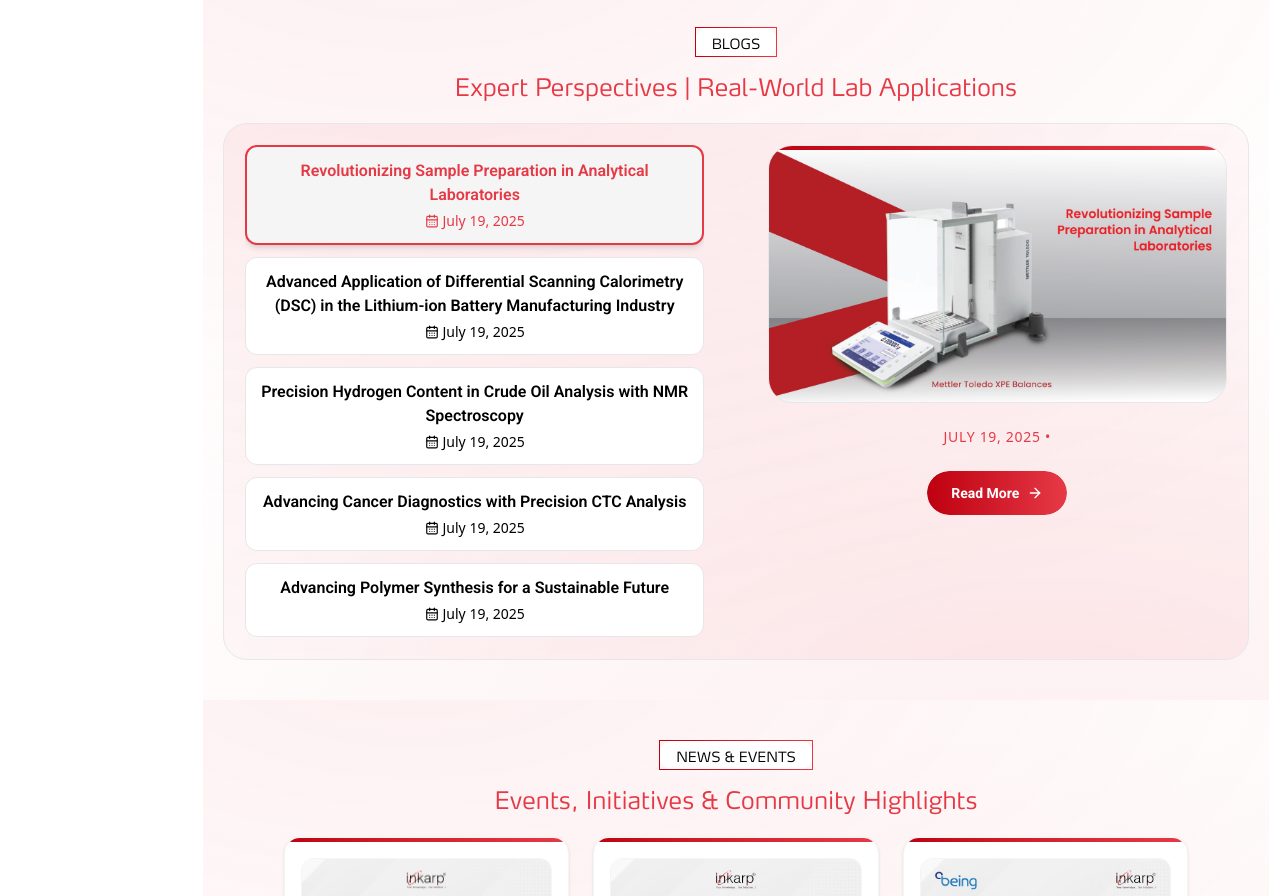
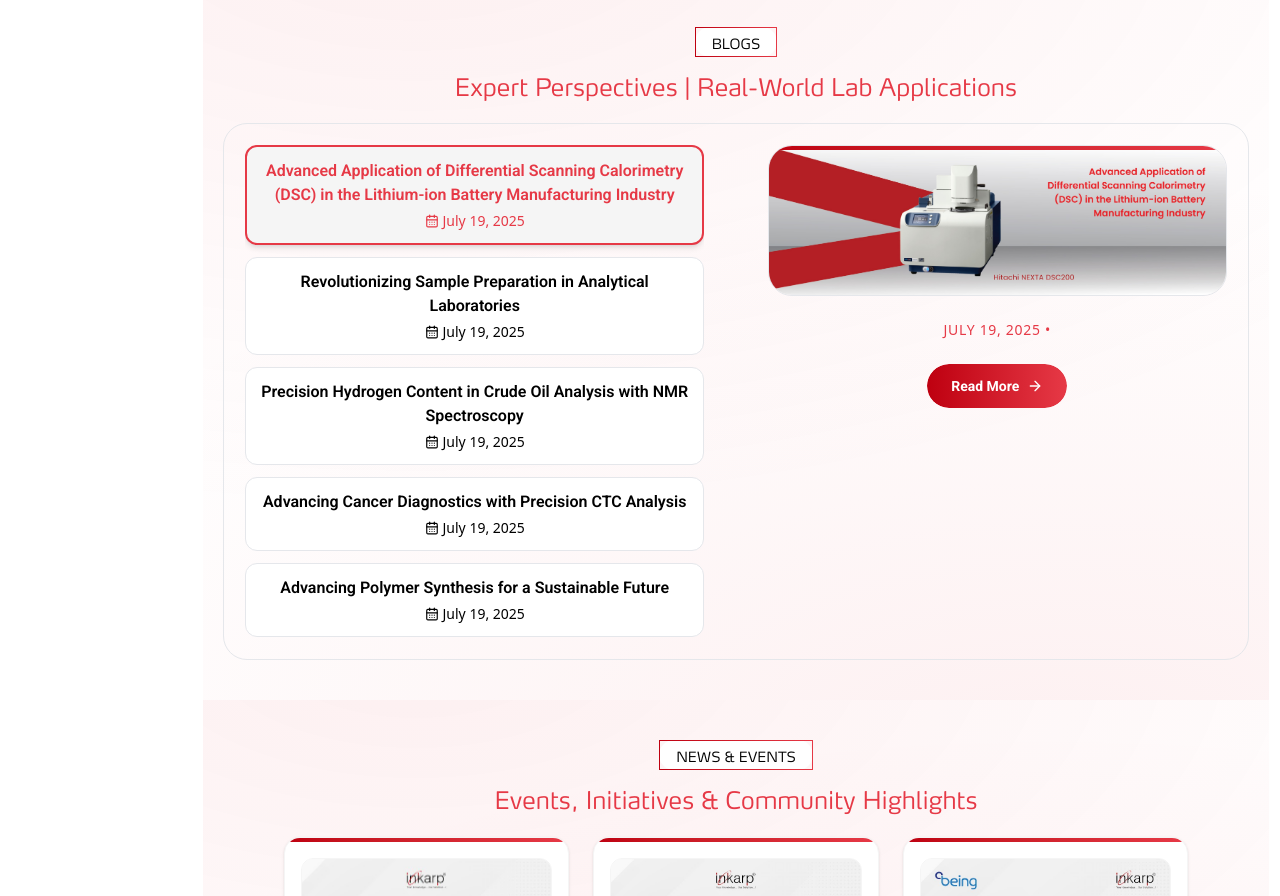
Before and after one commit to Inkarp/inkarppersonal, a React (Vite) app in the folder fronted-inkarp/: page / in a window 1280 px wide. Shown: the part 5922-6818 px from the top of the page. Built offline with nearby package versions, Linux system fonts and the light colour scheme.

Commit message:
Same but change the homeblogs section

```diff
--- a/fronted-inkarp/src/components/pages/Home/HomeBlogs.jsx
+++ b/fronted-inkarp/src/components/pages/Home/HomeBlogs.jsx
@@ -47,7 +47,7 @@ export default function HomeBlogs() {
         initial={{ opacity: 0, y: 20 }}
         animate={{ opacity: 1, y: 0 }}
         transition={{ duration: 0.45 }}
-        className="mt-6 rounded-3xl p-[1.5px] border border-gray-200 bg-[radial-gradient(1200px_600px_at_20%_-10%,rgba(230,57,70,0.08),transparent),radial-gradient(1200px_600px_at_80%_110%,rgba(230,57,70,0.08),transparent)]"
+        className="mt-6 rounded-3xl p-[1.5px] border border-gray-200"
       >
         {/* <div className="rounded-[20px] bg-white/70 backdrop-blur-xl border border-white/60 p-4 sm:p-6 lg:p-8"> */}
           <div className="grid grid-cols-1 lg:grid-cols-12 gap-6 items-stretch">
--- a/fronted-inkarp/src/components/pages/NewsAndEvents/BlogsPage.jsx
+++ b/fronted-inkarp/src/components/pages/NewsAndEvents/BlogsPage.jsx
@@ -21,20 +21,21 @@ import { Calendar } from 'lucide-react';
 export const cardData = [
   {
     id: 1,
+    title: "Advanced Application of Differential Scanning Calorimetry (DSC) in the Lithium-ion Battery Manufacturing Industry",
+    date: "2025-07-19",
+    image: Blog2,
+    description:
+      ""
+  },
+  {
+    id: 2,
     title: "Revolutionizing Sample Preparation in Analytical Laboratories",
     date: "2025-07-19",
     image: Blog1,
     description:
       ""
   },
-  {
-    id: 2,
-    title: "Advanced Application of Differential Scanning Calorimetry (DSC) in the Lithium-ion Battery Manufacturing Industry",
-    date: "2025-07-19",
-    image: Blog2,
-    description:
-      ""
-  },
+
 
   {
     id: 3,
```
